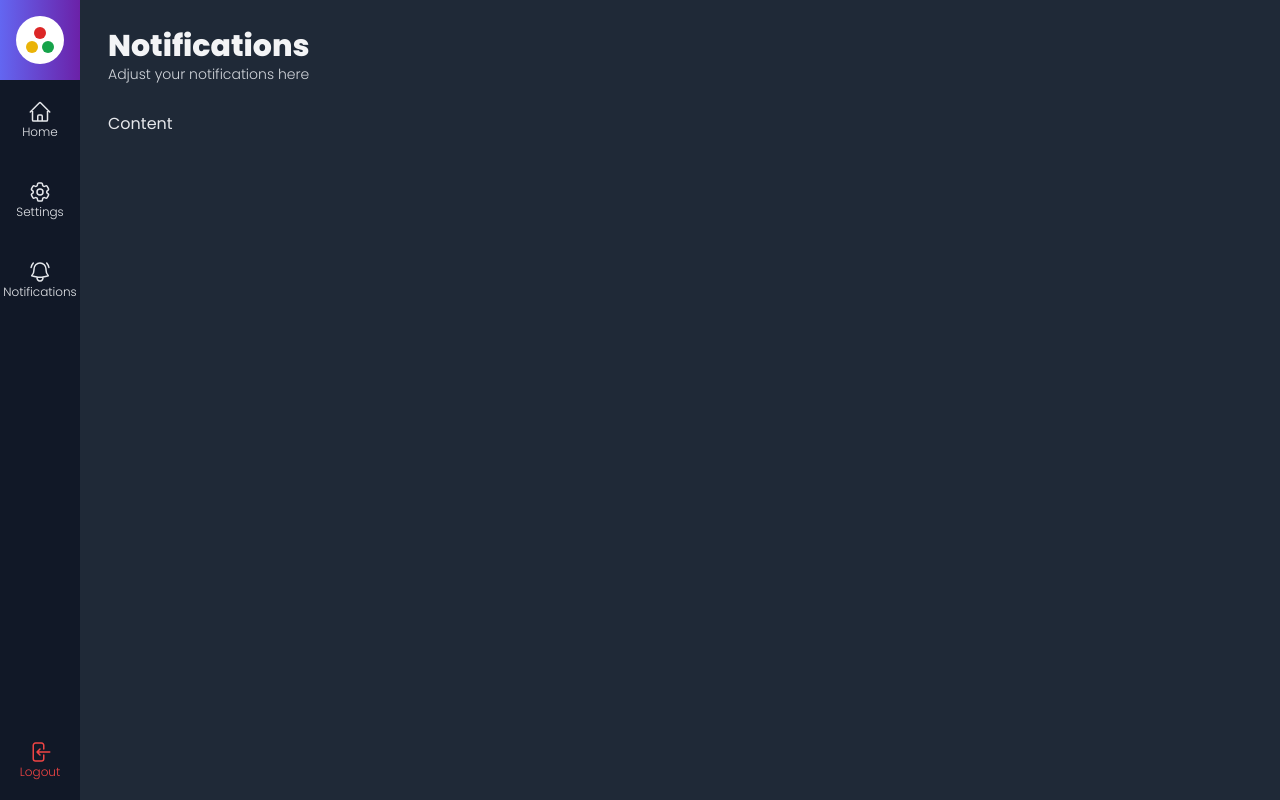
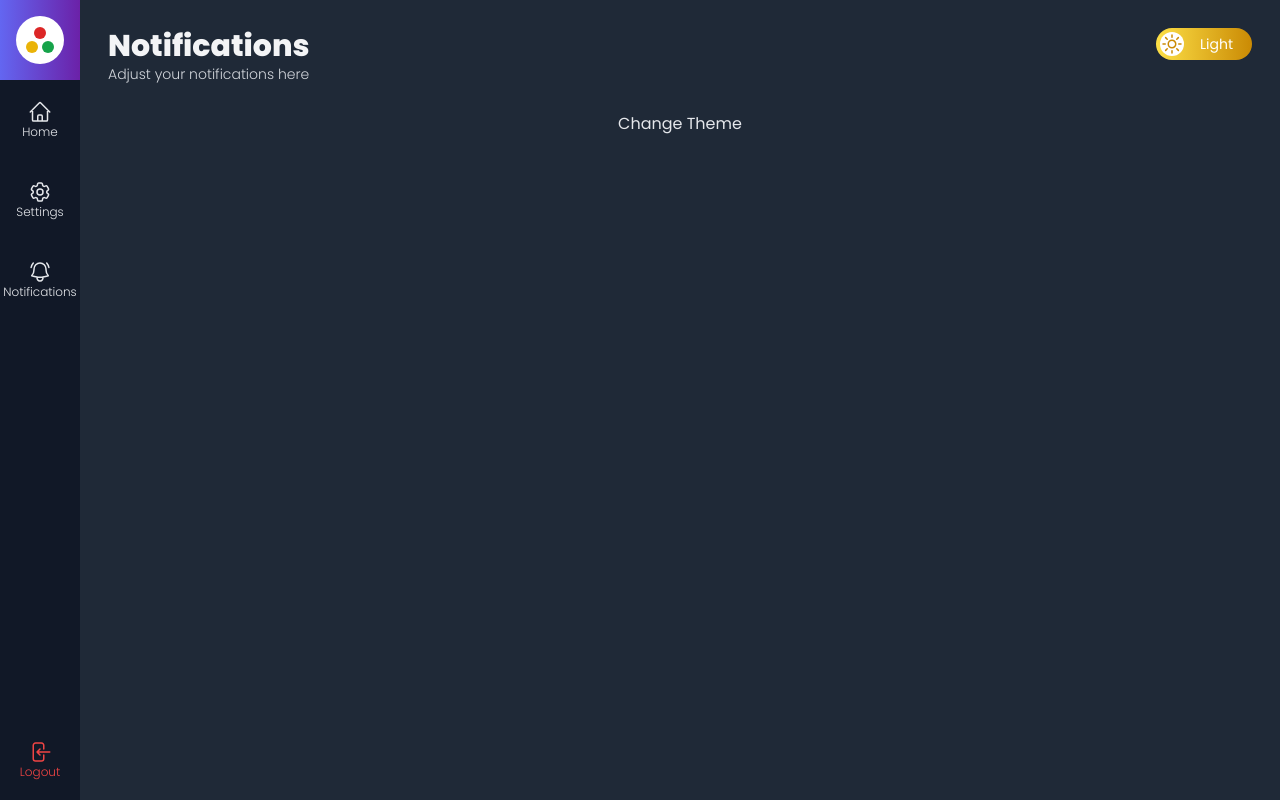
Before and after one commit to luancatarino/admin-template, a Next.js app: page /notifications in a window 1280 px wide. Built offline with nearby package versions, Linux system fonts and the light colour scheme.

Commit message:
feat: create ButtonChangeTheme

```diff
--- a/src/components/icons/index.tsx
+++ b/src/components/icons/index.tsx
@@ -38,3 +38,37 @@
         />
     </svg>
 );
+
+export const SunIcon = (size = 6) => (
+    <svg
+        xmlns="http://www.w3.org/2000/svg"
+        fill="none"
+        viewBox="0 0 24 24"
+        strokeWidth={1.5}
+        stroke="currentColor"
+        className={`h-${size} w-${size}`}
+    >
+        <path
+            strokeLinecap="round"
+            strokeLinejoin="round"
+            d="M12 3v2.25m6.364.386l-1.591 1.591M21 12h-2.25m-.386 6.364l-1.591-1.591M12 18.75V21m-4.773-4.227l-1.591 1.591M5.25 12H3m4.227-4.773L5.636 5.636M15.75 12a3.75 3.75 0 11-7.5 0 3.75 3.75 0 017.5 0z"
+        />
+    </svg>
+);
+
+export const MoonIcon = (size = 6) => (
+    <svg
+        xmlns="http://www.w3.org/2000/svg"
+        fill="none"
+        viewBox="0 0 24 24"
+        strokeWidth={1.5}
+        stroke="currentColor"
+        className={`h-${size} w-${size}`}
+    >
+        <path
+            strokeLinecap="round"
+            strokeLinejoin="round"
+            d="M21.752 15.002A9.718 9.718 0 0118 15.75c-5.385 0-9.75-4.365-9.75-9.75 0-1.33.266-2.597.748-3.752A9.753 9.753 0 003 11.25C3 16.635 7.365 21 12.75 21a9.753 9.753 0 009.002-5.998z"
+        />
+    </svg>
+);
--- /dev/null
+++ b/src/components/template/ButtonChangeTheme.tsx
@@ -0,0 +1,65 @@
+import { MoonIcon, SunIcon } from "../icons";
+
+interface ButtonChangeThemeProps {
+    theme?: string;
+    changeTheme?: () => void;
+}
+
+export default function ButtonChangeTheme(props: ButtonChangeThemeProps) {
+    return props.theme === "dark" ? (
+        <div
+            onClick={props.changeTheme}
+            className={`
+            hidden sm:flex items-center cursor-pointer
+            bg-gradient-to-r from-yellow-300 to-yellow-600
+            w-14 lg:w-24 h-8 p-1 rounded-full
+        `}
+        >
+            <div
+                className={`
+                flex items-center justify-center
+                bg-white text-yellow-600
+                w-6 h-6 rounded-full
+            `}
+            >
+                {SunIcon(4)}
+            </div>
+            <div
+                className={`
+                hidden lg:flex items-center ml-4
+                text-white
+            `}
+            >
+                <span className="text-sm">Light</span>
+            </div>
+        </div>
+    ) : (
+        <div
+            onClick={props.changeTheme}
+            className={`
+        hidden sm:flex items-center justify-end cursor-pointer
+        bg-gradient-to-r from-gray-500 to-gray-900
+        w-14 lg:w-24 h-8 p-1 rounded-full
+    `}
+        >
+            <div
+                className={`
+            hidden lg:flex items-center mr-4
+            text-gray-300
+        `}
+            >
+                <span className="text-sm">Dark</span>
+            </div>
+
+            <div
+                className={`
+            flex items-center justify-center
+            bg-black text-gray-300
+            w-6 h-6 rounded-full
+        `}
+            >
+                {MoonIcon(4)}
+            </div>
+        </div>
+    );
+}
--- a/src/components/template/Header.tsx
+++ b/src/components/template/Header.tsx
@@ -1,3 +1,5 @@
+import useAppData from "../../data/hook/useAppData";
+import ButtonChangeTheme from "./ButtonChangeTheme";
 import Title from "./Title";
 
 interface HeaderProps {
@@ -6,9 +8,14 @@
 }
 
 export default function Header(props: HeaderProps) {
+    const {theme, changeTheme} = useAppData()
+
     return (
-        <div>
+        <div className={`flex`}>
             <Title title={props.title} subtitle={props.subtitle} />
+            <div className={`flex flex-grow justify-end`}>
+                <ButtonChangeTheme theme={theme} changeTheme={changeTheme}/>
+            </div>
         </div>
     );
 }
--- a/src/components/template/Layout.tsx
+++ b/src/components/template/Layout.tsx
@@ -1,3 +1,4 @@
+import useAppData from "../../data/hook/useAppData";
 import Content from "./Content";
 import Header from "./Header";
 import SideMenu from "./SideMenu";
@@ -9,10 +10,12 @@
 }
 
 export default function Layout(props: LayoutProps) {
+    const {theme, changeTheme} = useAppData()
+
     return (
         <div
             className={`
-                dark flex h-screen w-screen
+                ${theme} flex h-screen w-screen
         `}
         >
             <SideMenu />
--- /dev/null
+++ b/src/data/context/AppContext.tsx
@@ -0,0 +1,32 @@
+import { createContext, useState } from "react";
+
+type Theme = "dark" | "";
+
+interface AppContextProps {
+    theme?: Theme;
+    changeTheme?: () => void;
+    children?: any;
+}
+
+const AppContext = createContext<AppContextProps>({});
+
+export function AppProvider(props: AppContextProps) {
+    const [theme, setTheme] = useState<Theme>("dark");
+
+    const changeTheme = () => {
+        setTheme(theme === "" ? "dark" : "");
+    };
+
+    return (
+        <AppContext.Provider
+            value={{
+                theme,
+                changeTheme,
+            }}
+        >
+            {props.children}
+        </AppContext.Provider>
+    );
+}
+
+export default AppContext;
--- /dev/null
+++ b/src/data/hook/useAppData.ts
@@ -0,0 +1,6 @@
+import { useContext } from "react";
+import AppContext from "../context/AppContext";
+
+const useAppData = () => useContext(AppContext)
+
+export default useAppData
--- a/src/pages/_app.tsx
+++ b/src/pages/_app.tsx
@@ -1,6 +1,11 @@
-import '../styles/globals.css'
-import type { AppProps } from 'next/app'
+import type { AppProps } from "next/app";
+import { AppProvider } from "../data/context/AppContext";
+import "../styles/globals.css";
 
 export default function App({ Component, pageProps }: AppProps) {
-  return <Component {...pageProps} />
+    return (
+        <AppProvider>
+            <Component {...pageProps} />
+        </AppProvider>
+    );
 }
--- a/src/pages/notifications.tsx
+++ b/src/pages/notifications.tsx
@@ -1,9 +1,13 @@
+
 import Layout from "../components/template/Layout";
+import useAppData from "../data/hook/useAppData";
 
 export default function Notifications() {
+    const {changeTheme} = useAppData()
+
     return (
         <Layout title="Notifications" subtitle="Adjust your notifications here">
-            <h3>Content</h3>
+            <button onClick={changeTheme}>Change Theme</button>
         </Layout>
     );
 }
```
